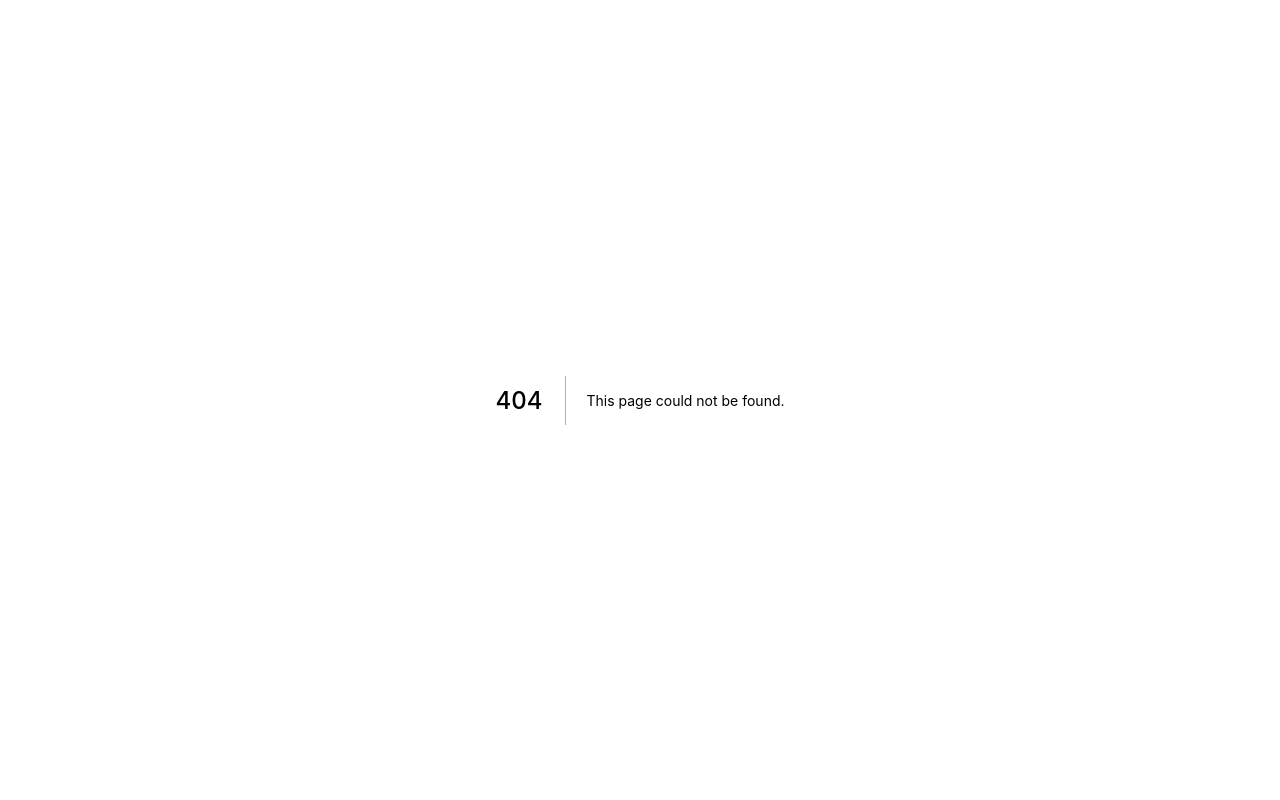
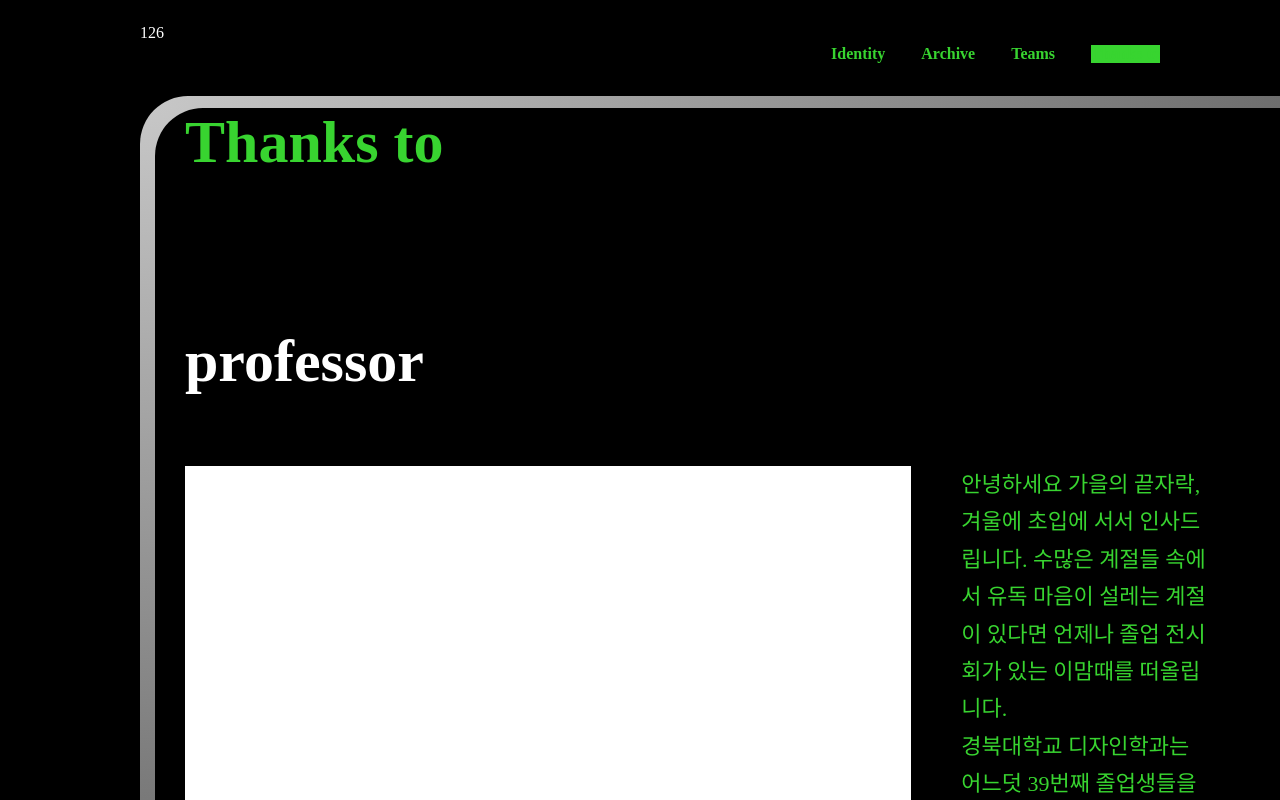
Before and after one commit to Yoonlang/knud1, a Next.js app: page /thanksto in a window 1280 px wide. Before the commit this address had no page. Built offline with nearby package versions, Linux system fonts and the light colour scheme.

Commit message:
feat: add ThanksToPage

```diff
--- /dev/null
+++ b/pages/thanksto/index.tsx
@@ -0,0 +1,7 @@
+import ThanksToPage from 'components/pages/ThanksToPage';
+
+const ThanksTo = () => {
+  return <ThanksToPage />;
+};
+
+export default ThanksTo;
--- /dev/null
+++ b/src/components/pages/ThanksToPage/constants.ts
@@ -0,0 +1,55 @@
+interface ProfessorDataInterface {
+  imgSrc: string;
+  position: string;
+  name: string;
+  email: string;
+}
+
+export const PROFESSOR_DATA: ProfessorDataInterface[] = [
+  {
+    imgSrc: '/assets/sample.png',
+    position: 'Prof',
+    name: '홍순상',
+    email: 'djflakd@dkjfldfadfe',
+  },
+  {
+    imgSrc: '/assets/sample.png',
+    position: 'Prof',
+    name: '홍순상2',
+    email: 'djflakd@dkjfldfadfe',
+  },
+  {
+    imgSrc: '/assets/sample.png',
+    position: 'Prof',
+    name: '홍순상3',
+    email: 'djflakd@dkjfldfadfe',
+  },
+  {
+    imgSrc: '/assets/sample.png',
+    position: 'Prof',
+    name: '홍순상4',
+    email: 'djflakd@dkjfldfadfe',
+  },
+];
+
+interface PartnersDataInterface {
+  imgSrc: string;
+  name: string;
+  instagram: string;
+  site: string;
+}
+
+export const PARTNERS_DATA: PartnersDataInterface[] = [
+  {
+    imgSrc: '/assets/ice.jpeg',
+    name: '무림',
+    instagram: '@ moorim_gallery',
+    site: 'linktre.ee/moorim_gallery',
+  },
+  {
+    imgSrc: '/assets/ice.jpeg',
+    name: '라움',
+    instagram: '@ moorim_gallery',
+    site: 'linktre.ee/moorim_gallery',
+  },
+];
--- /dev/null
+++ b/src/components/pages/ThanksToPage/index.tsx
@@ -0,0 +1,105 @@
+import ItemFrame from 'components/common/ItemFrame';
+import { Column, Row } from 'components/common/styled/layout';
+import DefaultLayoutMobile from 'components/templates/DefaultLayoutMobile';
+import DefaultLayoutPC from 'components/templates/DefaultLayoutPC';
+import Link from 'next/link';
+import React from 'react';
+import { PARTNERS_DATA, PROFESSOR_DATA } from './constants';
+import { ThanksToPageMobileWrapper, ThanksToPagePCWrapper } from './styled';
+
+const ThanksToPage: React.FC = () => {
+  return (
+    <>
+      <DefaultLayoutMobile>
+        <ThanksToPageMobileWrapper>
+          <ItemFrame title={'professor'} className="professor">
+            <div className="mock-img"></div>
+            <p className="description">
+              촌의 표면적인 이미지만 보고 귀촌,귀농을 했다가 다시 도시로 돌아가는 경우가 10명 중 1명 꼴로 빈번히
+              일어난다.
+            </p>
+
+            <div className={'professor-list'}>
+              {PROFESSOR_DATA.map((professor) => (
+                <Row key={professor.name}>
+                  <img src={professor.imgSrc} alt={professor.name} />
+                  <Column>
+                    <p className="name">
+                      {professor.position}. {professor.name}
+                    </p>
+                    <p className="email">{professor.email}</p>
+                  </Column>
+                </Row>
+              ))}
+            </div>
+          </ItemFrame>
+          <ItemFrame title={'partners'} className="partners">
+            <div>
+              {PARTNERS_DATA.map((partner) => (
+                <Column key={partner.name}>
+                  <img src={partner.imgSrc} alt={partner.name} />
+                  <p className="name">{partner.name}</p>
+                  <p className="link">{partner.instagram}</p>
+                  <Link href={'https://' + partner.site} passHref>
+                    <a target="_blank" rel="noopener noreferrer" className="link">
+                      {partner.site}
+                    </a>
+                  </Link>
+                </Column>
+              ))}
+            </div>
+          </ItemFrame>
+        </ThanksToPageMobileWrapper>
+      </DefaultLayoutMobile>
+      <DefaultLayoutPC>
+        <ThanksToPagePCWrapper>
+          <ItemFrame title={'professor'} className="professor">
+            <Row>
+              <div className="mock-img"></div>
+              <p className="description">
+                안녕하세요 가을의 끝자락, 겨울에 초입에 서서 인사드립니다. 수많은 계절들 속에서 유독 마음이 설레는
+                계절이 있다면 언제나 졸업 전시회가 있는 이맘때를 떠올립니다.
+                <br /> 경북대학교 디자인학과는 어느덧 39번째 졸업생들을 마주하고 있습니다. 예로부터 졸업 전시회는 그간의
+                배움으로 스스로를 다듬어 내보이는 자리였습니다.
+                <br /> ‘자신은 보여주는 것’은 두려우면서도 타인과 연결될 수 있는 최초의 행보라고 할 수 있습니다. 이러한
+                걸음을 졸업생 곁에서, 앞에서, 혹은 뒤에서 함께 해 주신 모든 분들께 감사를 드립니다.
+              </p>
+            </Row>
+
+            <div className={'professor-list'}>
+              {PROFESSOR_DATA.map((professor) => (
+                <Row key={professor.name}>
+                  <img src={professor.imgSrc} alt={professor.name} />
+                  <Column>
+                    <p className="name">
+                      {professor.position}. {professor.name}
+                    </p>
+                    <p className="email">{professor.email}</p>
+                  </Column>
+                </Row>
+              ))}
+            </div>
+          </ItemFrame>
+          <ItemFrame title={'partners'} className="partners">
+            <div>
+              {PARTNERS_DATA.map((partner) => (
+                <Column key={partner.name}>
+                  <img src={partner.imgSrc} alt={partner.name} />
+                  <p className="name">{partner.name}</p>
+                  <p className="link">{partner.instagram}</p>
+                  <Link href={'https://' + partner.site} passHref>
+                    <a target="_blank" rel="noopener noreferrer" className="link">
+                      {partner.site}
+                    </a>
+                  </Link>
+                </Column>
+              ))}
+            </div>
+          </ItemFrame>
+        </ThanksToPagePCWrapper>
+      </DefaultLayoutPC>
+    </>
+  );
+};
+
+export default ThanksToPage;
--- /dev/null
+++ b/src/components/pages/ThanksToPage/styled.ts
@@ -0,0 +1,201 @@
+import ItemFrame from 'components/common/ItemFrame';
+import { Column, Row } from 'components/common/styled/layout';
+import styled from 'styled-components';
+
+export const ThanksToPageMobileWrapper = styled(Column)`
+  & > ${ItemFrame}.professor {
+    div.mock-img {
+      width: 100%;
+      height: 230px;
+
+      background-color: white;
+    }
+
+    & > div.professor-list {
+      & > ${Row} {
+        img {
+          width: 50%;
+
+          margin-right: 16px;
+        }
+
+        & > ${Column} {
+          justify-content: flex-end;
+
+          p.name {
+            font-size: 20px;
+            font-weight: 600;
+          }
+          p.email {
+            font-size: 14px;
+
+            margin-top: 12px;
+          }
+        }
+      }
+
+      & > ${Row} + ${Row} {
+        margin-top: 20px;
+      }
+    }
+  }
+
+  & > ${ItemFrame}.partners {
+    margin: 160px 0;
+
+    & > div {
+      display: grid;
+
+      grid-template-columns: repeat(2, 1fr);
+
+      column-gap: 16px;
+
+      & > ${Column} {
+        img {
+          width: 100%;
+        }
+
+        p.name {
+          font-size: 20px;
+          font-weight: 700;
+
+          margin: 17px 0 7px;
+        }
+
+        .link {
+          color: white;
+          font-size: 12px;
+          font-weight: 300;
+        }
+      }
+    }
+  }
+
+  p {
+    margin: 0;
+
+    color: white;
+
+    &.description {
+      color: #38d430;
+      font-size: 16px;
+
+      margin: 20px 0 100px;
+    }
+  }
+
+  @media screen and (min-width: 768px) and (max-width: 1023px) {
+    & > ${ItemFrame}.professor {
+      & > div.professor-list {
+        display: grid;
+
+        grid-template-columns: repeat(2, 1fr);
+
+        row-gap: 12px;
+        column-gap: 16px;
+      }
+    }
+
+    & > ${ItemFrame}.partners {
+      margin: 250px 0;
+    }
+  }
+`;
+
+export const ThanksToPagePCWrapper = styled(Column)`
+  & > ${ItemFrame}.professor {
+    & > ${Row} {
+      div.mock-img {
+        width: 100%;
+        height: 670px;
+
+        background-color: white;
+
+        margin-right: 50px;
+      }
+    }
+
+    & > div.professor-list {
+      margin-top: 200px;
+
+      width: 80%;
+
+      display: grid;
+
+      grid-template-columns: repeat(2, 1fr);
+
+      row-gap: 30px;
+      column-gap: 16px;
+
+      & > ${Row} {
+        img {
+          width: 50%;
+
+          margin-right: 30px;
+        }
+
+        & > ${Column} {
+          justify-content: flex-end;
+
+          p.name {
+            font-size: 30px;
+            font-weight: 700;
+          }
+          p.email {
+            font-size: 20px;
+
+            margin-top: 10px;
+          }
+        }
+      }
+    }
+  }
+
+  & > ${ItemFrame}.partners {
+    margin: 500px 0;
+
+    & > div {
+      width: 70%;
+
+      display: grid;
+
+      grid-template-columns: repeat(2, 1fr);
+
+      column-gap: 162px;
+
+      & > ${Column} {
+        img {
+          width: 100%;
+        }
+
+        p.name {
+          font-size: 30px;
+          font-weight: 700;
+
+          margin: 30px 0 13px;
+        }
+
+        .link {
+          color: white;
+          font-size: 20px;
+          font-weight: 300;
+        }
+      }
+    }
+  }
+
+  p {
+    margin: 0;
+
+    color: white;
+
+    &.description {
+      color: #38d430;
+      font-size: 22px;
+
+      width: 360px;
+
+      line-height: 1.7;
+    }
+  }
+`;
--- a/src/constants/AppPaths.ts
+++ b/src/constants/AppPaths.ts
@@ -25,7 +25,7 @@ const teams = Object.freeze<Path>({
 
 const thanksto = Object.freeze<Path>({
   linkText: 'Thanks to',
-  href: '/thanks-to',
+  href: '/thanksto',
 });
 
 const AppPathsArray = [home, identity, archive, teams, thanksto];
```
